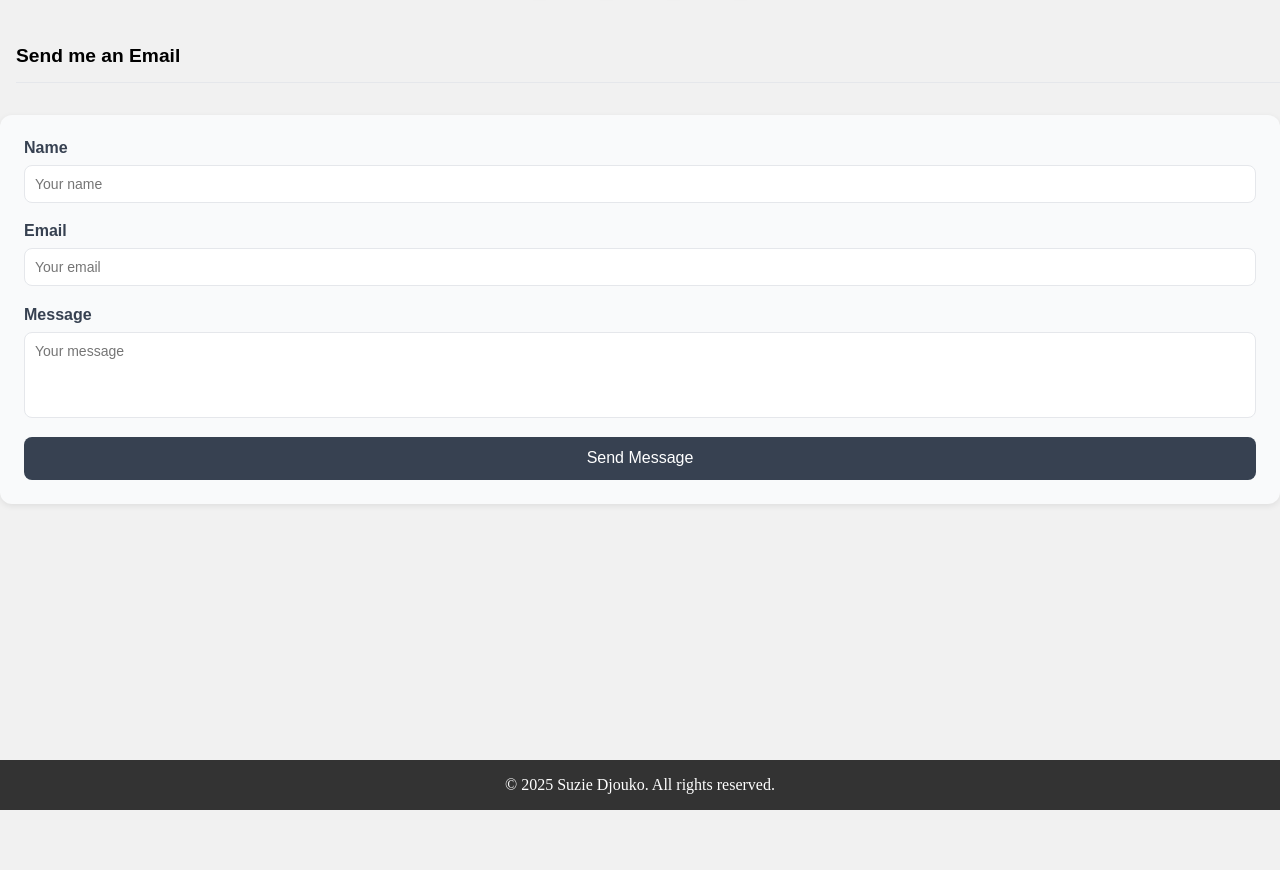
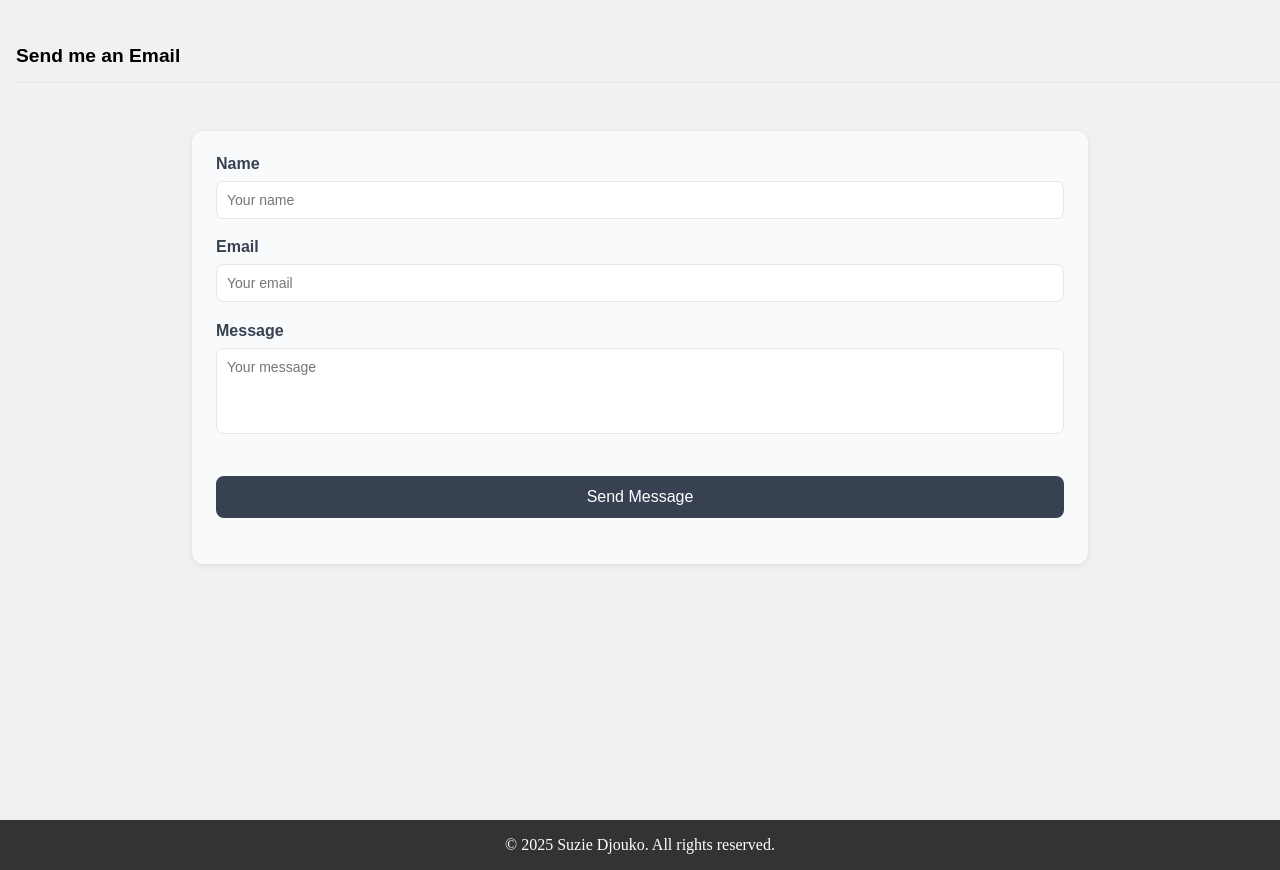
Before and after one commit to suzieDjouko/PortfolioV2, a plain HTML site: page contactme.html in a window 1280 px wide. Shown: the part 910-1780 px from the top of the page. Before the commit the page ends 1720 px from the top, so only its background shows below. Drawn offline with Linux system fonts and the light colour scheme.

Commit message:
korrektur

```diff
--- a/assets/styles/style.css
+++ b/assets/styles/style.css
@@ -673,7 +673,7 @@ section.description h2::after{
   display: flex;
   flex-direction: column;
   gap: 1.2rem;
-  width: 95%;
+  width: 90%;
   background: var(--color_timeline_contact);
   padding: 1.5rem;
   border-radius: 12px;
@@ -722,6 +722,7 @@ section.description h2::after{
   font-size: 16px;
   text-align: center;
   transition: 0.3s;
+  margin: 1.4rem 0;
 }
 
 .button:hover {
@@ -837,8 +838,8 @@ section.description > h2 {
 
 }
 .contact_form {
-  margin-top: 3rem;
-  width: 100%;
+  margin-top: 4rem;
+  width: 70%;
 
 }
 
```
